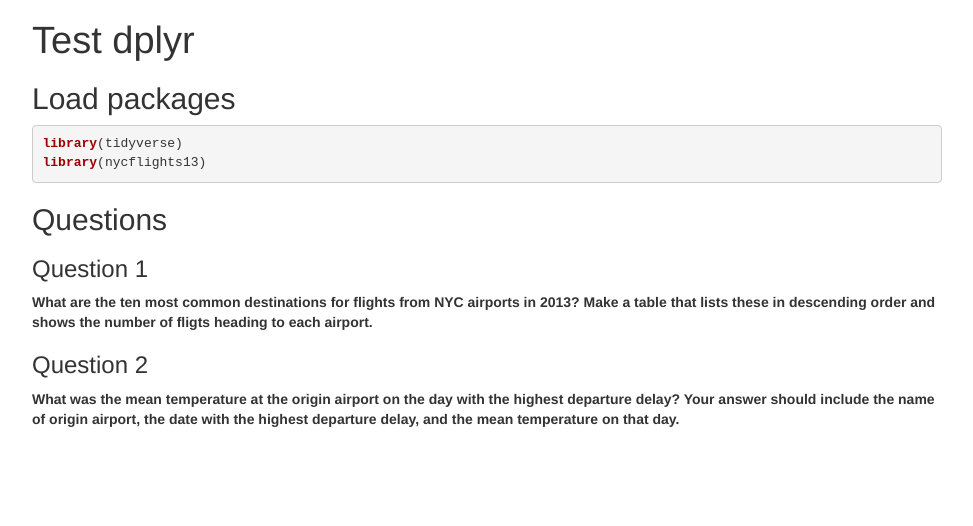
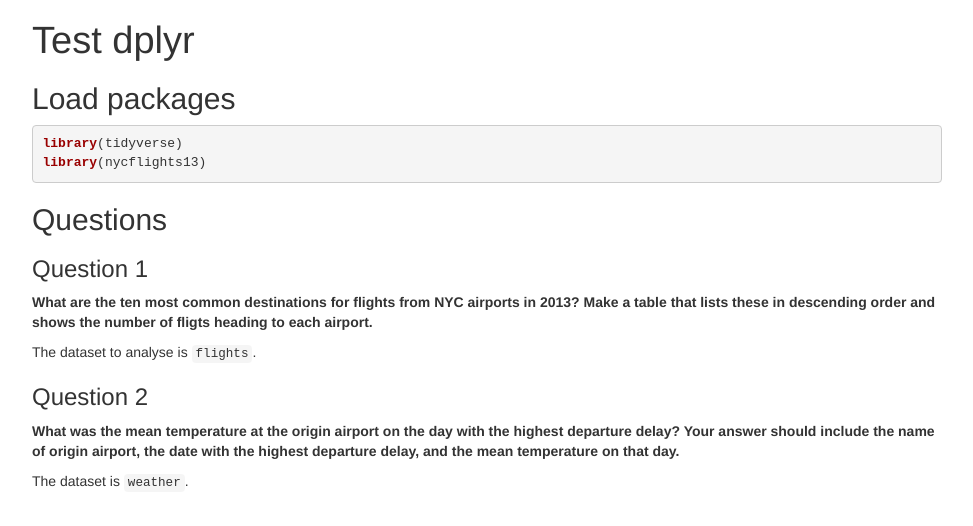
Before and after one commit to LF2L/reproducible-research, a Jekyll site: the page R1.html, which Jekyll copies as it is, in a window 1280 px wide. Shown: the top 526 px of the page, without its empty margins (153-1126 px from the left). Built offline with Jekyll 4.4.1, drawn with Linux system fonts in a browser that asks for light colours.

Commit message:
update Arche 1

```diff
--- a/R1.html
+++ b/R1.html
@@ -376,10 +376,12 @@ library(nycflights13)</code></pre>
 <div id="question-1" class="section level3">
 <h3>Question 1</h3>
 <p><strong>What are the ten most common destinations for flights from NYC airports in 2013? Make a table that lists these in descending order and shows the number of fligts heading to each airport.</strong></p>
+<p>The dataset to analyse is <code>flights</code>.</p>
 </div>
 <div id="question-2" class="section level3">
 <h3>Question 2</h3>
 <p><strong>What was the mean temperature at the origin airport on the day with the highest departure delay? Your answer should include the name of origin airport, the date with the highest departure delay, and the mean temperature on that day.</strong></p>
+<p>The dataset is <code>weather</code>.</p>
 </div>
 </div>
 
```
Also changed, not shown: assets/data/R1/R1.Rmd (+13 -1 lines).
